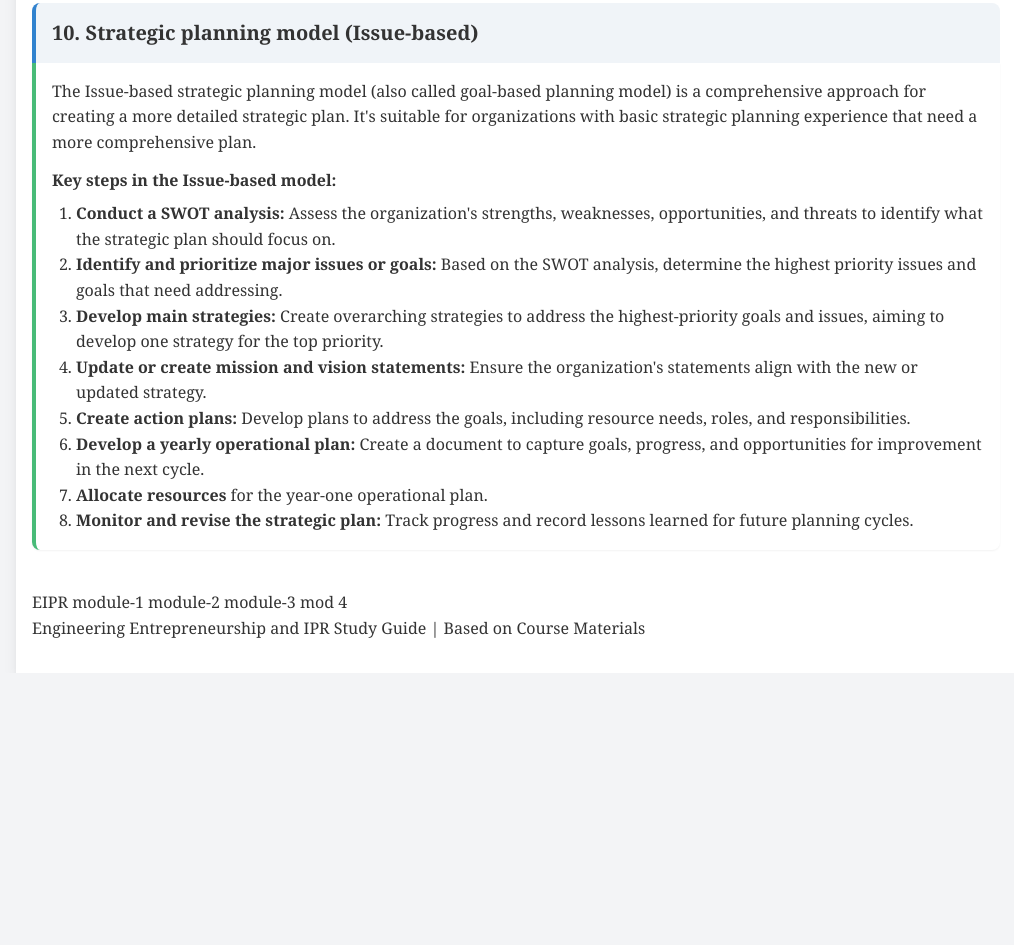
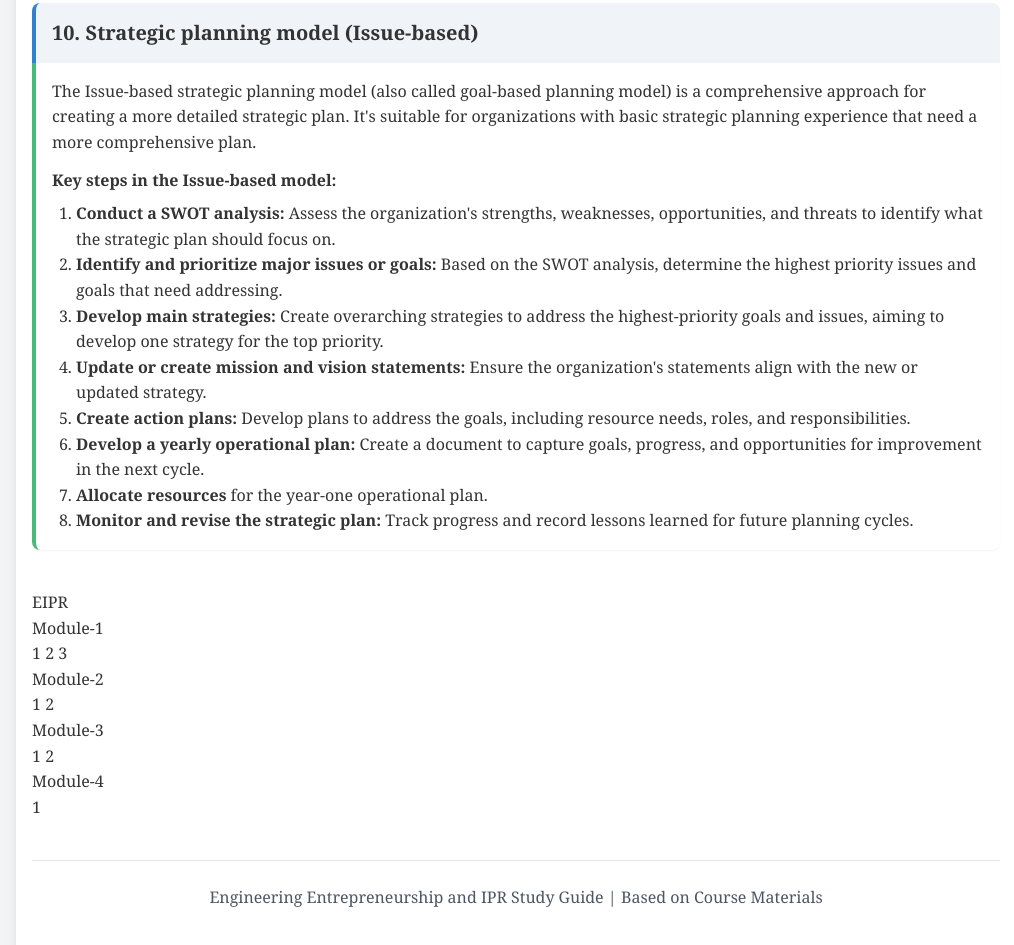
Before and after one commit to sajidvfx/ed, a plain HTML site: page eiprqp.html in a window 1280 px wide. Shown: the part 3947-4892 px from the top of the page, without its empty margins (124-1138 px from the left). Before the commit the page ends 4620 px from the top, so only its background shows below. Drawn offline with nearby package versions, Linux system fonts and the light colour scheme.

Commit message:
Update eiprqp.html

```diff
--- a/eiprqp.html
+++ b/eiprqp.html
@@ -341,19 +341,24 @@ s0.parentNode.insertBefore(s1,s0);
             </div>
         </section>
             <div>
-            EIPR
-module-1
-<link rel="canonical" href="https://www.youtube.com/watch?v=F-ZdIRwupdM">
-<link rel="canonical" href="https://www.youtube.com/watch?v=QJwVb9EaK2U">
-<link rel="canonical" href="https://www.youtube.com/watch?v=Vt9r0AcmdOE">
-module-2
-<link rel="canonical" href="https://www.youtube.com/watch?v=VkkOtcJByug">
-<link rel="canonical" href="https://www.youtube.com/watch?v=qkEZo6DO-jg">
-module-3
-<link rel="canonical" href="https://www.youtube.com/watch?v=KuWd3gmUhTk">
-<link rel="canonical" href="https://www.youtube.com/watch?v=VycArorC9WA">
-mod 4
-<link rel="canonical" href="https://www.youtube.com/watch?v=BXv58ifoI9o"></div.
+<h3>EIPR</h3>
+
+<h4>Module-1</h4>
+<a href="https://www.youtube.com/watch?v=F-ZdIRwupdM" class="button">1</a>
+<a href="https://www.youtube.com/watch?v=QJwVb9EaK2U" class="button">2</a>
+<a href="https://www.youtube.com/watch?v=Vt9r0AcmdOE" class="button">3</a>
+
+<h4>Module-2</h4>
+<a href="https://www.youtube.com/watch?v=VkkOtcJByug" class="button">1</a>
+<a href="https://www.youtube.com/watch?v=qkEZo6DO-jg" class="button">2</a>
+
+<h4>Module-3</h4>
+<a href="https://www.youtube.com/watch?v=KuWd3gmUhTk" class="button">1</a>
+<a href="https://www.youtube.com/watch?v=VycArorC9WA" class="button">2</a>
+
+<h4>Module-4</h4>
+<a href="https://www.youtube.com/watch?v=BXv58ifoI9o" class="button">1</a>
+
         <footer class="text-center py-6 text-gray-600 border-t mt-10">
             <p>Engineering Entrepreneurship and IPR Study Guide | Based on Course Materials</p>
         </footer>
```
